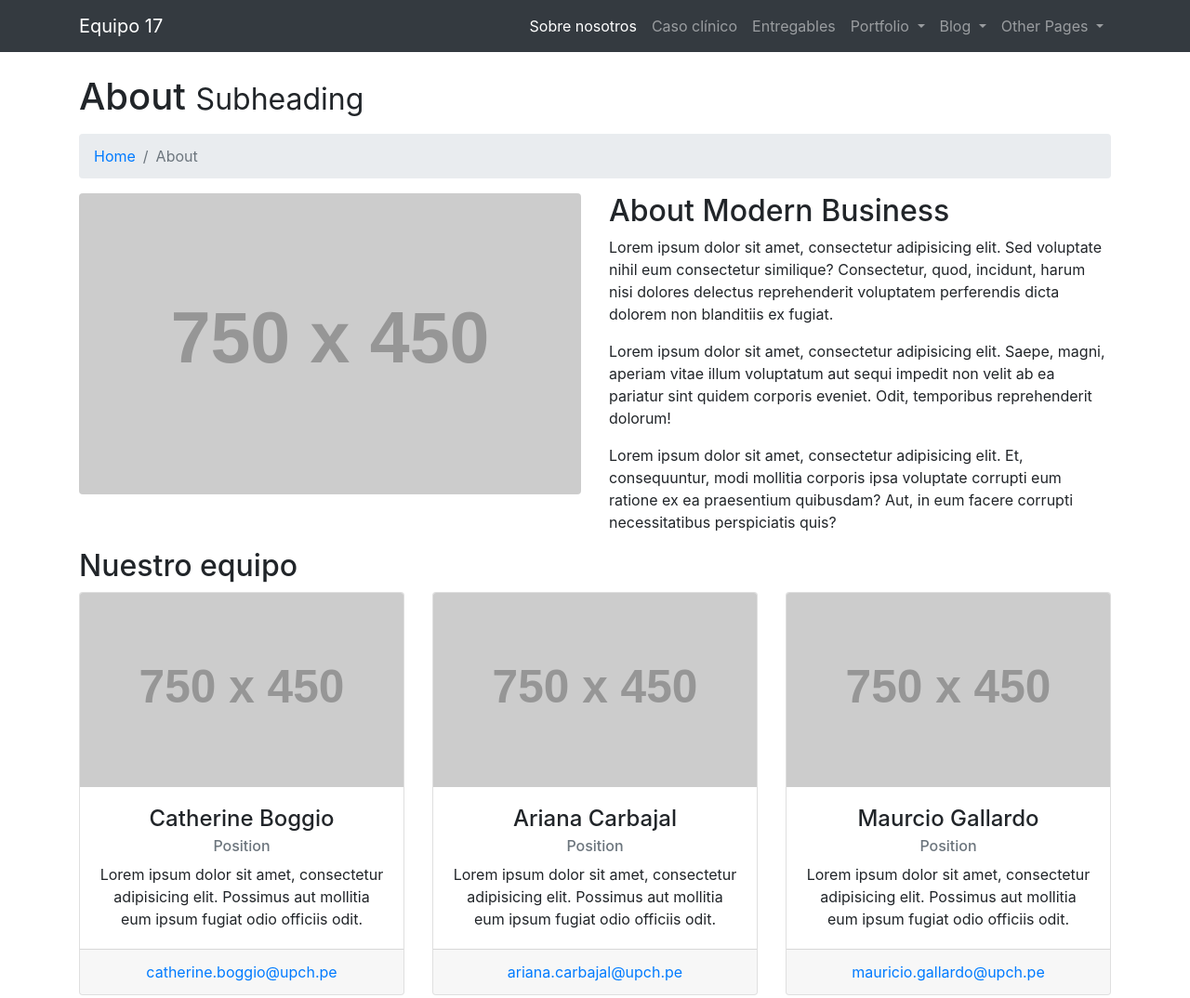
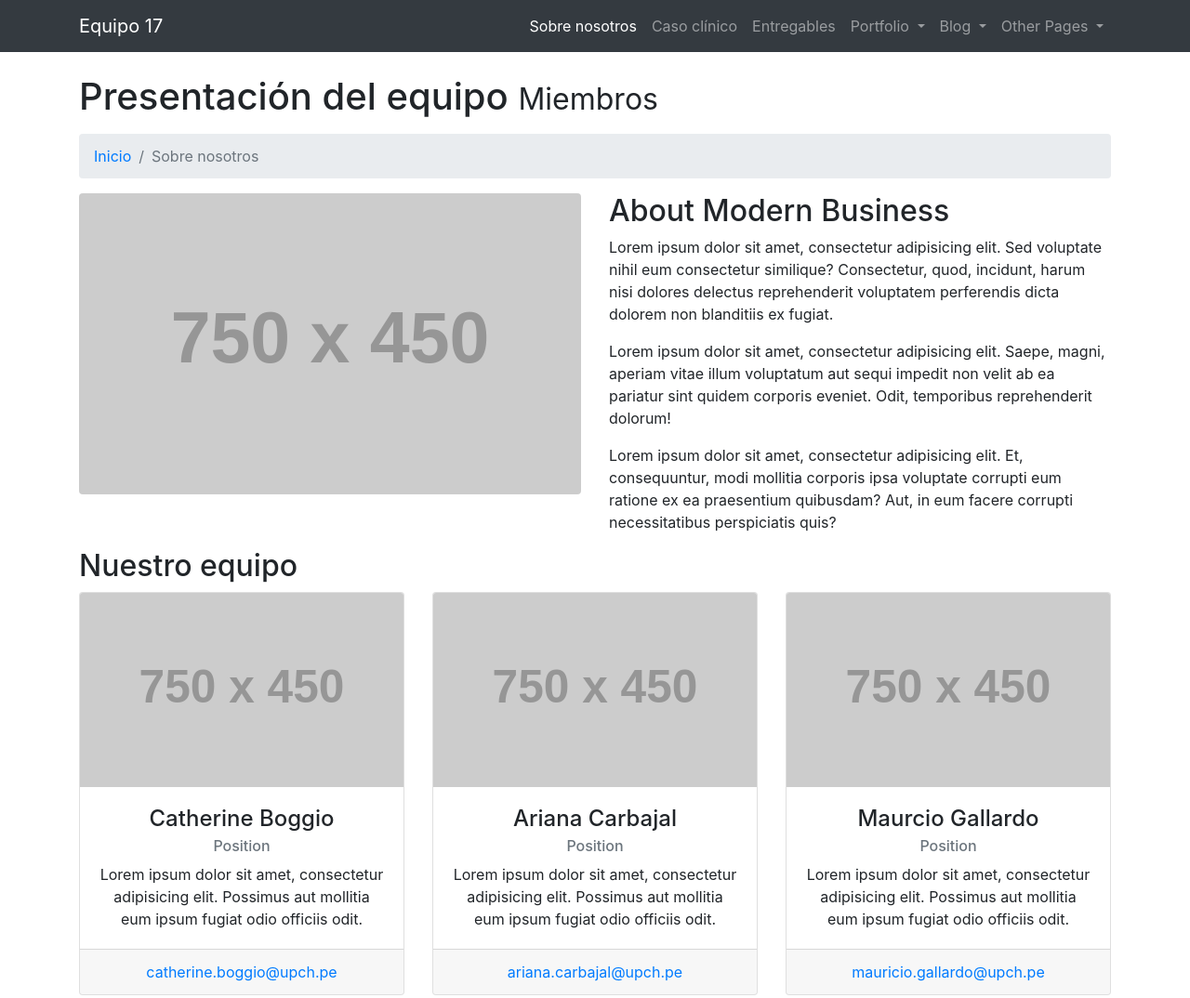
Before and after one commit to mauricio-gallardo22/externo, a website: page Sobre nosotros.html in a window 1280 px wide. Shown: the top 1074 px of the page at 93% size. Drawn offline with Linux system fonts and the light colour scheme; placeholder pictures from the web are drawn by us.

Commit message:
headings

```diff
--- a/Sobre nosotros.html
+++ b/Sobre nosotros.html
@@ -81,15 +81,15 @@
   <div class="container">
 
     <!-- Page Heading/Breadcrumbs -->
-    <h1 class="mt-4 mb-3">About
-      <small>Subheading</small>
+    <h1 class="mt-4 mb-3">Presentación del equipo
+      <small>Miembros</small>
     </h1>
 
     <ol class="breadcrumb">
       <li class="breadcrumb-item">
-        <a href="index.html">Home</a>
+        <a href="index.html">Inicio</a>
       </li>
-      <li class="breadcrumb-item active">About</li>
+      <li class="breadcrumb-item active">Sobre nosotros</li>
     </ol>
 
     <!-- Intro Content -->
```
